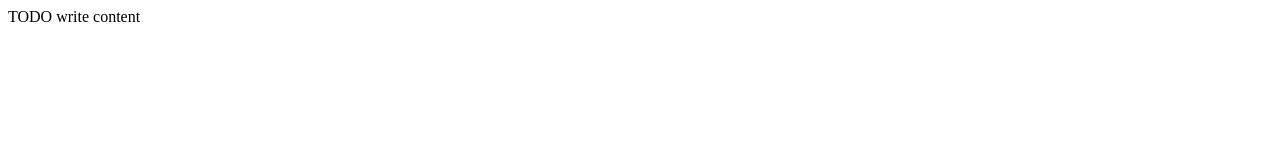
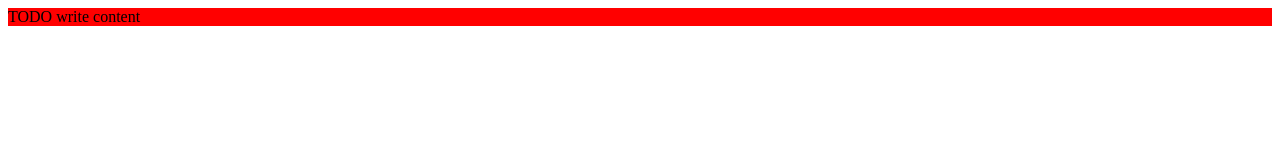
Before and after one commit to mandy72/try_git, a plain HTML site: page index.html in a window 1280 px wide. Drawn offline with Linux system fonts and the light colour scheme.

Commit message:
fixed typo on css link

```diff
--- a/index.html
+++ b/index.html
@@ -7,7 +7,7 @@ and open the template in the editor.
     <head>
         <title></title>
         <meta http-equiv="Content-Type" content="text/html; charset=UTF-8">
-        <link href="css/style.css" rel-="stylesheet"/>
+        <link href="css/style.css" rel="stylesheet"/>
     </head>
     <body>
         <div class="main">TODO write content</div>
```
